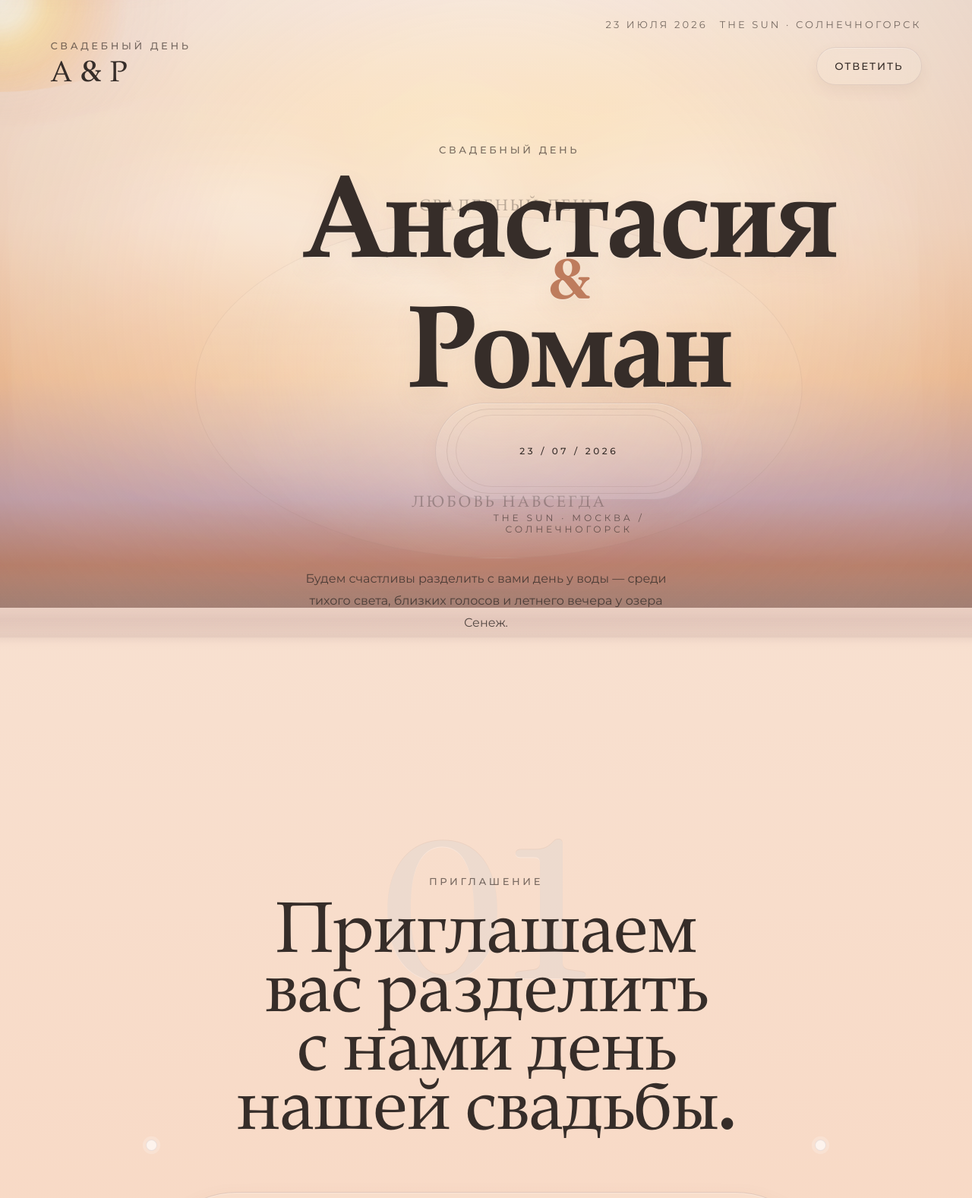
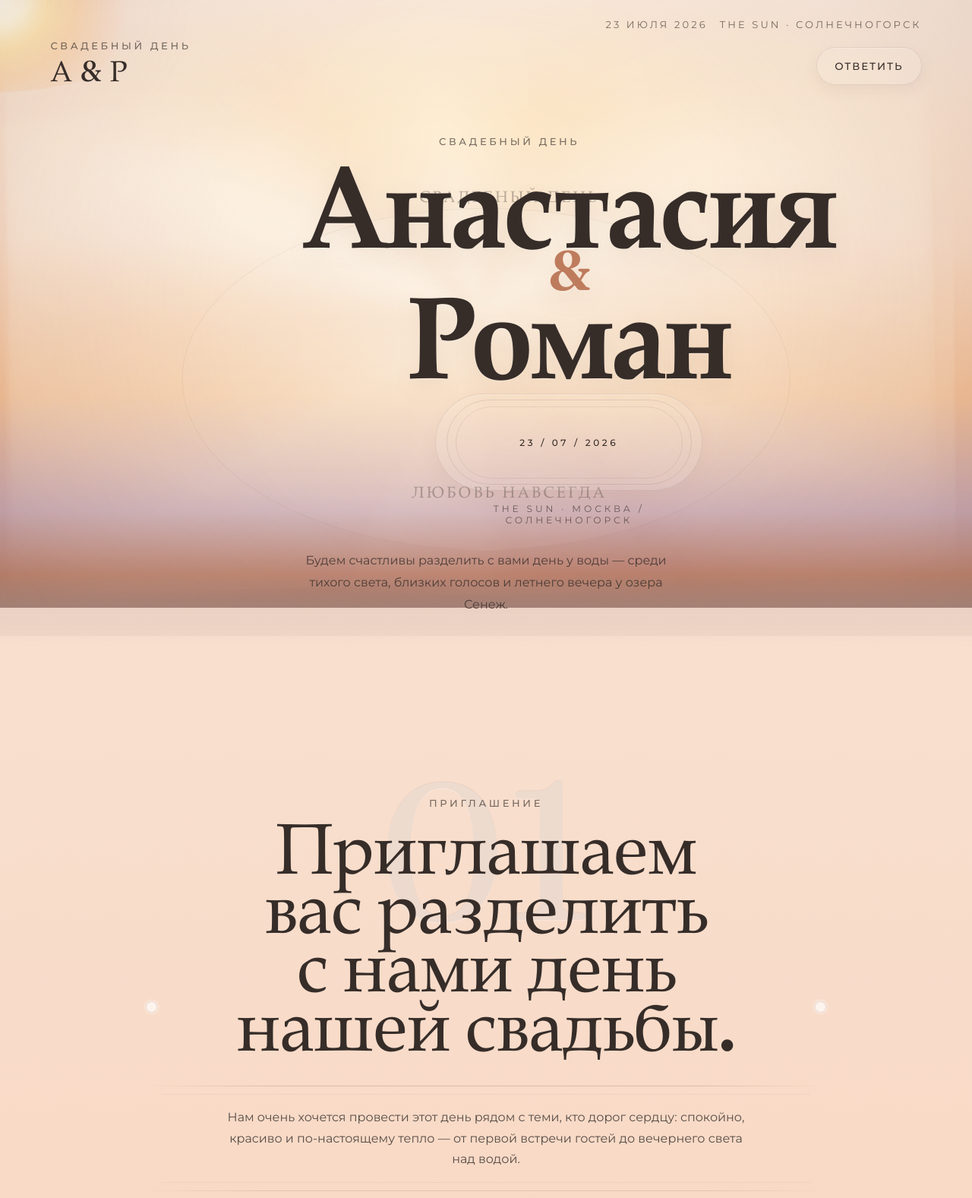
Before and after one commit to reqiii/SimpleLanding, a website built with Vite: page index.html in a window 1280 px wide. Shown: the top 1577 px of the page at 76% size. Built offline with nearby package versions, Linux system fonts and the light colour scheme.

Commit message:
Refactor mobile spatial composition and sunrise atmosphere

```diff
--- a/src/styles/layout.css
+++ b/src/styles/layout.css
@@ -39,7 +39,7 @@
 }
 
 .section + .section {
-  margin-top: clamp(-0.8rem, -0.75vw, -0.35rem);
+  margin-top: clamp(-0.55rem, -0.6vw, -0.22rem);
 }
 
 .section--intro,
@@ -65,7 +65,7 @@
 }
 
 .section--hero + .section--intro {
-  margin-top: clamp(-1.1rem, -1.2vw, -0.45rem);
+  margin-top: clamp(-2rem, -2.5vw, -1rem);
 }
 
 .section--timeline + .section--details {
@@ -164,20 +164,20 @@
   mix-blend-mode: screen;
   transform-origin: var(--sun-center-x) var(--sun-center-y);
   will-change: transform, opacity, filter;
-  -webkit-mask-image: radial-gradient(94% 58% at var(--sun-center-x) var(--sun-center-y), rgba(0, 0, 0, 0.94) 0%, rgba(0, 0, 0, 0.65) 48%, rgba(0, 0, 0, 0.18) 66%, rgba(0, 0, 0, 0) 84%);
-  mask-image: radial-gradient(94% 58% at var(--sun-center-x) var(--sun-center-y), rgba(0, 0, 0, 0.94) 0%, rgba(0, 0, 0, 0.65) 48%, rgba(0, 0, 0, 0.18) 66%, rgba(0, 0, 0, 0) 84%);
+  -webkit-mask-image: radial-gradient(100% 62% at var(--sun-center-x) var(--sun-center-y), rgba(0, 0, 0, 0.96) 0%, rgba(0, 0, 0, 0.74) 52%, rgba(0, 0, 0, 0.28) 71%, rgba(0, 0, 0, 0) 88%);
+  mask-image: radial-gradient(100% 62% at var(--sun-center-x) var(--sun-center-y), rgba(0, 0, 0, 0.96) 0%, rgba(0, 0, 0, 0.74) 52%, rgba(0, 0, 0, 0.28) 71%, rgba(0, 0, 0, 0) 88%);
 }
 
 .background-system__light--rays-soft {
   background-image: var(--gradient-sun-rays-soft);
-  filter: blur(14px);
+  filter: blur(10px);
   opacity: var(--atmo-ray-soft-opacity);
   animation: sunriseRaySoftDrift 38s cubic-bezier(0.3, 0.05, 0.25, 1) infinite alternate;
 }
 
 .background-system__light--rays-structure {
   background-image: var(--gradient-sun-rays-structure);
-  filter: blur(6px);
+  filter: blur(4px);
   opacity: var(--atmo-ray-structure-opacity);
   animation:
     sunriseRayStructureDrift 31s cubic-bezier(0.35, 0.08, 0.28, 1) infinite alternate,
@@ -185,10 +185,10 @@
 }
 
 .background-system__light--reflection {
-  top: calc(82% + var(--horizon-shift));
+  top: calc(79% + var(--horizon-shift));
   left: var(--sun-center-x);
-  width: min(62rem, 92vw);
-  height: clamp(9rem, 16vw, 12.5rem);
+  width: min(66rem, 96vw);
+  height: clamp(8rem, 15vw, 11.5rem);
   border-radius: 50%;
   background: var(--gradient-sea-reflection);
   filter: blur(10px);
@@ -228,40 +228,40 @@
   }
 
   .background-system__light--orb {
-    width: min(10.25rem, 44vw);
-    height: min(10.25rem, 44vw);
-    opacity: calc(var(--atmo-sun-orb-opacity) * 0.96);
+    width: min(11.2rem, 48vw);
+    height: min(11.2rem, 48vw);
+    opacity: calc(var(--atmo-sun-orb-opacity) * 1.02);
   }
 
   .background-system__light--sun {
-    width: min(22rem, 76vw);
-    height: clamp(9.4rem, 36vw, 13rem);
-    opacity: calc(var(--atmo-sun-core-opacity) * 1.02);
+    width: min(24rem, 82vw);
+    height: clamp(10.4rem, 40vw, 14.2rem);
+    opacity: calc(var(--atmo-sun-core-opacity) * 1.06);
   }
 
   .background-system__light--halo {
-    width: min(31rem, 98vw);
-    height: clamp(12.5rem, 50vw, 18rem);
+    width: min(34rem, 108vw);
+    height: clamp(13.5rem, 56vw, 19rem);
     filter: blur(4.5px);
-    opacity: calc(var(--atmo-sun-halo-opacity) * 1.05);
+    opacity: calc(var(--atmo-sun-halo-opacity) * 1.1);
   }
 
   .background-system__light--reflection {
-    top: calc(86% + var(--horizon-shift));
-    width: 106vw;
-    height: clamp(7.2rem, 27vw, 9.6rem);
+    top: calc(84.5% + var(--horizon-shift));
+    width: 112vw;
+    height: clamp(7.8rem, 30vw, 10.2rem);
     filter: blur(8px);
-    opacity: calc(var(--atmo-reflection-opacity) * 0.92);
+    opacity: calc(var(--atmo-reflection-opacity) * 0.86);
   }
 
   .background-system__light--rays-soft {
-    filter: blur(11px);
-    opacity: calc(var(--atmo-ray-soft-opacity) * 1.05);
+    filter: blur(8px);
+    opacity: calc(var(--atmo-ray-soft-opacity) * 1.16);
   }
 
   .background-system__light--rays-structure {
-    filter: blur(4px);
-    opacity: calc(var(--atmo-ray-structure-opacity) * 1.08);
+    filter: blur(3px);
+    opacity: calc(var(--atmo-ray-structure-opacity) * 1.12);
     -webkit-mask-image: radial-gradient(105% 66% at var(--sun-center-x) var(--sun-center-y), rgba(0, 0, 0, 0.95) 0%, rgba(0, 0, 0, 0.7) 52%, rgba(0, 0, 0, 0.2) 71%, rgba(0, 0, 0, 0) 88%);
     mask-image: radial-gradient(105% 66% at var(--sun-center-x) var(--sun-center-y), rgba(0, 0, 0, 0.95) 0%, rgba(0, 0, 0, 0.7) 52%, rgba(0, 0, 0, 0.2) 71%, rgba(0, 0, 0, 0) 88%);
   }
--- a/src/styles/sections.css
+++ b/src/styles/sections.css
@@ -1,13 +1,13 @@
 .section--hero {
-  padding-top: clamp(1rem, 2.5vw, 1.8rem);
+  padding-top: clamp(0.8rem, 2vw, 1.5rem);
 }
 
 .hero-stage {
   position: relative;
-  min-height: calc(100svh - 6rem);
+  min-height: calc(88svh - 5rem);
   display: grid;
   place-items: center;
-  padding: clamp(1.5rem, 3.6vw, 2.4rem) 0 clamp(2.1rem, 5vw, 3.2rem);
+  padding: clamp(1.2rem, 3vw, 2rem) 0 clamp(1.2rem, 3.6vw, 2.1rem);
   overflow: clip;
 }
 
@@ -16,7 +16,7 @@
   width: min(100%, 52rem);
   display: grid;
   justify-items: center;
-  gap: clamp(1.6rem, 3.6vw, 2.7rem);
+  gap: clamp(1.05rem, 2.6vw, 1.9rem);
 }
 
 .hero-stage__inner::before {
@@ -187,7 +187,7 @@
 
 .hero-stage__poetic {
   margin: 0;
-  max-width: 32rem;
+  max-width: 30rem;
   color: var(--color-text-muted);
   font-size: clamp(0.96rem, 1.25vw, 1.1rem);
   line-height: 1.82;
@@ -252,29 +252,34 @@
 
 .editorial-block--intro {
   justify-items: center;
-  padding-top: var(--space-5);
+  padding-top: clamp(0.1rem, 1.2vw, 0.8rem);
+}
+
+.section--intro .section-heading {
+  padding-top: clamp(0.9rem, 2.2vw, 1.4rem);
+  margin-bottom: clamp(0.7rem, 2vw, 1.2rem);
 }
 
 .intro-ornament {
   --intro-loop-width: min(100%, 56rem);
-  --intro-loop-height: clamp(10.5rem, 23vw, 15rem);
+  --intro-loop-height: clamp(8.8rem, 20vw, 12rem);
   --intro-loop-node-size: clamp(0.6rem, 1.05vw, 0.82rem);
   --intro-loop-stroke: 1px;
   width: min(100%, 58rem);
   position: relative;
   display: grid;
   justify-items: center;
-  gap: clamp(1.3rem, 3.3vw, 2rem);
+  gap: clamp(0.75rem, 2.1vw, 1.35rem);
 }
 
 .intro-ornament__frame {
   position: relative;
   isolation: isolate;
   width: var(--intro-loop-width);
-  min-height: var(--intro-loop-height);
+  min-height: auto;
   display: grid;
   place-items: center;
-  padding: clamp(1.8rem, 4.4vw, 2.8rem) clamp(1.4rem, 5vw, 4rem);
+  padding: clamp(1.15rem, 3vw, 1.8rem) clamp(1rem, 3.4vw, 2.2rem);
 }
 
 .intro-ornament__frame::before,
@@ -286,21 +291,23 @@
 
 .intro-ornament__frame::before {
   inset: 0;
-  border: var(--intro-loop-stroke) solid var(--glass-border);
-  border-radius: 999px;
-  background: color-mix(in srgb, var(--glass-fill-soft) 95%, rgba(255, 255, 255, 0.02));
-  box-shadow:
-    inset 0 0 0 1px var(--glass-highlight),
-    var(--glass-shadow);
-  backdrop-filter: blur(calc(var(--glass-blur) * 0.72));
-  -webkit-backdrop-filter: blur(calc(var(--glass-blur) * 0.72));
+  border: 0;
+  border-radius: 0;
+  background:
+    linear-gradient(90deg, rgba(124, 94, 83, 0), rgba(124, 94, 83, 0.24) 18%, rgba(124, 94, 83, 0.24) 82%, rgba(124, 94, 83, 0)) top / 100% 1px no-repeat,
+    linear-gradient(90deg, rgba(124, 94, 83, 0), rgba(124, 94, 83, 0.18) 18%, rgba(124, 94, 83, 0.18) 82%, rgba(124, 94, 83, 0)) bottom / 100% 1px no-repeat;
+  box-shadow: none;
   z-index: -2;
 }
 
 .intro-ornament__frame::after {
-  inset: clamp(0.5rem, 1.3vw, 0.8rem) clamp(0.8rem, 2.1vw, 1.3rem);
-  border: 1px solid var(--glass-border-soft);
-  border-radius: 999px;
+  inset: clamp(0.45rem, 1vw, 0.7rem) clamp(0.8rem, 2.1vw, 1.3rem);
+  border-top: 1px solid color-mix(in srgb, var(--glass-border-soft) 82%, rgba(255, 255, 255, 0.1));
+  border-bottom: 1px solid color-mix(in srgb, var(--glass-border-soft) 78%, rgba(255, 255, 255, 0.08));
+  border-left: 0;
+  border-right: 0;
+  border-radius: 0;
+  opacity: 0.65;
   z-index: -1;
 }
 
@@ -308,13 +315,13 @@
 .intro-ornament::after {
   content: '';
   position: absolute;
-  top: calc(50% + clamp(1.9rem, 5vw, 2.7rem));
+  top: calc(50% + clamp(0.9rem, 2.6vw, 1.3rem));
   width: var(--intro-loop-node-size);
   height: var(--intro-loop-node-size);
   border-radius: 50%;
   border: 1px solid color-mix(in srgb, var(--glass-border) 82%, rgba(255, 255, 255, 0.04));
   background: var(--color-overlay-strong);
-  box-shadow: 0 0 0 0.26rem var(--color-white-faint);
+  box-shadow: 0 0 0 0.18rem var(--color-white-faint);
   z-index: 1;
 }
 
@@ -1155,13 +1162,13 @@
 @media (max-width: 720px) {
   .intro-ornament {
     --intro-loop-width: min(100%, 30rem);
-    --intro-loop-height: clamp(8.8rem, 36vw, 11rem);
+    --intro-loop-height: auto;
     --intro-loop-stroke: 1px;
-    gap: clamp(1rem, 4vw, 1.4rem);
+    gap: clamp(0.65rem, 2.6vw, 1rem);
   }
 
   .intro-ornament__frame {
-    padding: clamp(1.35rem, 4.4vw, 2rem) clamp(1.1rem, 4.2vw, 1.7rem);
+    padding: clamp(0.7rem, 2.8vw, 1rem) clamp(0.8rem, 3.2vw, 1.2rem);
   }
 
   .intro-ornament__frame::after {
@@ -1176,17 +1183,17 @@
   .hero-stage {
     min-height: auto;
     gap: 0.9rem;
-    padding: clamp(1.1rem, 4vw, 1.6rem) 0 clamp(1.5rem, 5vw, 2.2rem);
+    padding: clamp(0.7rem, 2.6vw, 1.2rem) 0 clamp(0.7rem, 3.1vw, 1.25rem);
   }
 
   .hero-stage__composition {
     width: min(100%, 31rem);
-    min-height: clamp(19rem, 84vw, 24rem);
+    min-height: clamp(16.5rem, 76vw, 20.5rem);
     gap: 0.7rem;
   }
 
   .hero-stage__core {
-    min-height: clamp(16.5rem, 70vw, 20.5rem);
+    min-height: clamp(14.8rem, 64vw, 18rem);
   }
 
   .hero-stage__title,
@@ -1228,7 +1235,7 @@
   .hero-stage__poetic {
     max-width: 22rem;
     font-size: clamp(0.9rem, 3.7vw, 1rem);
-    line-height: 1.76;
+    line-height: 1.66;
   }
 
   .venue-ornament__frame {
@@ -1346,8 +1353,8 @@
 
 @media (max-width: 430px) {
   .hero-stage {
-    padding-top: 0.6rem;
-    gap: 0.6rem;
+    padding-top: 0.35rem;
+    gap: 0.45rem;
   }
 
   .hero-stage__inner {
@@ -1355,11 +1362,11 @@
   }
 
   .hero-stage__composition {
-    min-height: clamp(17rem, 92vw, 20rem);
+    min-height: clamp(15rem, 80vw, 17.5rem);
   }
 
   .hero-stage__core {
-    min-height: clamp(15.5rem, 78vw, 18.5rem);
+    min-height: clamp(13.8rem, 68vw, 16.3rem);
   }
 
   .hero-stage__title {
@@ -1383,30 +1390,24 @@
   }
 
   .hero-stage__poetic {
-    max-width: 20.5rem;
+    max-width: 19.8rem;
   }
 
   .editorial-block {
-    gap: 1.3rem;
+    gap: 0.9rem;
   }
 
   .editorial-block--intro {
-    padding-top: 0.2rem;
+    padding-top: 0;
   }
 
   .intro-ornament {
     --intro-loop-height: auto;
-    gap: 0.85rem;
+    gap: 0.55rem;
   }
 
   .intro-ornament__frame {
-    border-radius: 1.5rem;
-    padding: 1rem 0.9rem;
-  }
-
-  .intro-ornament__frame::before,
-  .intro-ornament__frame::after {
-    border-radius: 1.5rem;
+    padding: 0.6rem 0.72rem;
   }
 
   .editorial-block__copy {
@@ -1504,11 +1505,11 @@
   }
 
   .rsvp-form {
-    gap: 0.85rem;
+    gap: 0.55rem;
   }
 
   .rsvp-form__actions {
-    gap: 0.6rem;
+    gap: 0.45rem;
   }
 
   .rsvp-form__group {
--- a/src/styles/tokens.css
+++ b/src/styles/tokens.css
@@ -61,20 +61,20 @@
   --color-accent-mist-deep: rgba(172, 141, 128, 0.24);
   --color-bg-vignette: rgba(153, 125, 112, 0.24);
 
-  --atmo-horizon-opacity: 0.5;
-  --atmo-sea-opacity: 0.5;
-  --atmo-depth-opacity: 0.32;
+  --atmo-horizon-opacity: 0.44;
+  --atmo-sea-opacity: 0.4;
+  --atmo-depth-opacity: 0.26;
   --atmo-sun-orb-opacity: 0.96;
   --atmo-sun-core-opacity: 0.95;
   --atmo-sun-halo-opacity: 0.44;
   --atmo-reflection-opacity: 0.36;
-  --atmo-ray-soft-opacity: 0.54;
-  --atmo-ray-structure-opacity: 0.34;
+  --atmo-ray-soft-opacity: 0.66;
+  --atmo-ray-structure-opacity: 0.44;
   --atmo-haze-opacity: 0.22;
   --atmo-vignette-opacity: 0.58;
-  --sun-center-x: 52%;
-  --sun-center-y: 54%;
-  --horizon-shift: 7%;
+  --sun-center-x: 50%;
+  --sun-center-y: 53.2%;
+  --horizon-shift: 6.6%;
 
   --glass-blur: 13px;
   --glass-blur-strong: 16px;
@@ -105,21 +105,21 @@
   --gradient-accent-glow: radial-gradient(circle at top right, var(--color-accent-soft), var(--color-white-clear) 44%);
 
   --gradient-background-base:
-    radial-gradient(82% 35% at var(--sun-center-x) 20%, rgba(255, 226, 176, 0.58), rgba(255, 226, 176, 0) 58%),
-    radial-gradient(112% 55% at 50% calc(77% + var(--horizon-shift)), rgba(186, 139, 132, 0.13), rgba(186, 139, 132, 0) 84%),
+    radial-gradient(88% 41% at var(--sun-center-x) 21%, rgba(255, 226, 176, 0.62), rgba(255, 226, 176, 0) 61%),
+    radial-gradient(126% 63% at 50% calc(79% + var(--horizon-shift)), rgba(186, 139, 132, 0.1), rgba(186, 139, 132, 0) 90%),
     linear-gradient(
       180deg,
       var(--color-sunrise-sky-blush) 0%,
-      #f5d8c2 36%,
-      var(--color-sunrise-apricot-light) 62%,
-      #c2a0ac 82%,
-      var(--color-sunrise-sea-coral) 93%,
+      #f5d8c2 39%,
+      var(--color-sunrise-apricot-light) 65%,
+      #c3a2ad 84%,
+      var(--color-sunrise-sea-coral) 94.5%,
       #a9887b 100%
     );
-  --gradient-background-horizon: linear-gradient(180deg, rgba(183, 149, 164, 0) 88%, rgba(160, 126, 145, 0.3) 95%, rgba(160, 126, 145, 0.04) 99%, rgba(160, 126, 145, 0) 100%);
-  --gradient-background-sea: linear-gradient(180deg, rgba(210, 162, 146, 0) 90%, rgba(175, 114, 96, 0.2) 96%, rgba(147, 104, 93, 0.1) 99%, rgba(147, 104, 93, 0) 100%);
-  --gradient-background-depth: linear-gradient(180deg, rgba(127, 96, 87, 0) 96%, rgba(121, 90, 84, 0.1) 99%, rgba(113, 84, 79, 0.22) 100%);
-  --gradient-background-haze: radial-gradient(circle at var(--sun-center-x) 16%, rgba(255, 240, 211, 0.4) 0%, rgba(255, 228, 198, 0.09) 42%, rgba(255, 255, 255, 0) 70%);
+  --gradient-background-horizon: linear-gradient(180deg, rgba(183, 149, 164, 0) 85%, rgba(160, 126, 145, 0.2) 93%, rgba(160, 126, 145, 0.08) 97%, rgba(160, 126, 145, 0) 100%);
+  --gradient-background-sea: linear-gradient(180deg, rgba(210, 162, 146, 0) 84%, rgba(175, 114, 96, 0.14) 93%, rgba(147, 104, 93, 0.08) 98%, rgba(147, 104, 93, 0) 100%);
+  --gradient-background-depth: linear-gradient(180deg, rgba(127, 96, 87, 0) 90%, rgba(121, 90, 84, 0.08) 96%, rgba(113, 84, 79, 0.16) 100%);
+  --gradient-background-haze: radial-gradient(circle at var(--sun-center-x) 17%, rgba(255, 240, 211, 0.44) 0%, rgba(255, 228, 198, 0.12) 44%, rgba(255, 255, 255, 0) 73%);
   --gradient-sun-orb: radial-gradient(circle, rgba(255, 255, 248, 1) 0%, rgba(255, 247, 218, 0.98) 24%, rgba(255, 222, 165, 0.84) 42%, rgba(255, 206, 144, 0.2) 60%, rgba(255, 206, 144, 0) 74%);
   --gradient-sun-core: radial-gradient(circle, rgba(255, 255, 250, 1) 0%, rgba(255, 252, 236, 1) 12%, rgba(255, 232, 176, 0.92) 26%, rgba(255, 206, 142, 0.56) 40%, rgba(255, 186, 126, 0.18) 56%, rgba(255, 186, 126, 0) 68%);
   --gradient-sun-halo: radial-gradient(circle, rgba(255, 232, 182, 0.48) 0%, rgba(233, 172, 149, 0.2) 38%, rgba(194, 154, 166, 0.08) 54%, rgba(183, 146, 164, 0) 72%);
@@ -127,36 +127,36 @@
     conic-gradient(
       from -92deg at var(--sun-center-x) var(--sun-center-y),
       rgba(255, 255, 255, 0) 0%,
-      rgba(255, 244, 217, 0.62) 7%,
+      rgba(255, 244, 217, 0.84) 7%,
       rgba(255, 255, 255, 0) 16%,
-      rgba(248, 190, 151, 0.38) 23%,
+      rgba(248, 190, 151, 0.52) 23%,
       rgba(255, 255, 255, 0) 34%,
-      rgba(255, 240, 212, 0.52) 43%,
+      rgba(255, 240, 212, 0.76) 43%,
       rgba(255, 255, 255, 0) 52%,
-      rgba(236, 169, 138, 0.33) 62%,
+      rgba(236, 169, 138, 0.42) 62%,
       rgba(255, 255, 255, 0) 73%,
-      rgba(255, 234, 203, 0.46) 82%,
+      rgba(255, 234, 203, 0.58) 82%,
       rgba(255, 255, 255, 0) 100%
     ),
-    radial-gradient(126% 62% at var(--sun-center-x) var(--sun-center-y), rgba(255, 228, 188, 0.56), rgba(255, 228, 188, 0) 72%);
+    radial-gradient(128% 64% at var(--sun-center-x) var(--sun-center-y), rgba(255, 228, 188, 0.62), rgba(255, 228, 188, 0) 74%);
   --gradient-sun-rays-structure:
     conic-gradient(
       from -85deg at var(--sun-center-x) var(--sun-center-y),
       rgba(255, 255, 255, 0) 0%,
-      rgba(255, 243, 213, 0.52) 6%,
+      rgba(255, 243, 213, 0.66) 6%,
       rgba(255, 255, 255, 0) 12%,
-      rgba(255, 236, 206, 0.44) 21%,
+      rgba(255, 236, 206, 0.56) 21%,
       rgba(255, 255, 255, 0) 28%,
-      rgba(240, 176, 144, 0.32) 38%,
+      rgba(240, 176, 144, 0.42) 38%,
       rgba(255, 255, 255, 0) 45%,
-      rgba(255, 243, 213, 0.38) 55%,
+      rgba(255, 243, 213, 0.52) 55%,
       rgba(255, 255, 255, 0) 63%,
-      rgba(238, 170, 140, 0.3) 74%,
+      rgba(238, 170, 140, 0.38) 74%,
       rgba(255, 255, 255, 0) 82%,
-      rgba(255, 240, 210, 0.34) 90%,
+      rgba(255, 240, 210, 0.5) 90%,
       rgba(255, 255, 255, 0) 100%
     ),
-    radial-gradient(105% 49% at var(--sun-center-x) var(--sun-center-y), rgba(255, 230, 189, 0.5), rgba(255, 230, 189, 0) 63%);
+    radial-gradient(110% 52% at var(--sun-center-x) var(--sun-center-y), rgba(255, 230, 189, 0.56), rgba(255, 230, 189, 0) 66%);
   --gradient-sea-reflection: radial-gradient(58% 56% at var(--sun-center-x) 18%, rgba(242, 180, 133, 0.46) 0%, rgba(199, 128, 108, 0.18) 40%, rgba(199, 128, 108, 0) 72%);
   --gradient-vignette: radial-gradient(circle at center, rgba(255, 255, 255, 0) 46%, rgba(181, 151, 137, 0.16) 82%, var(--color-bg-vignette) 100%);
   --texture-grain: radial-gradient(rgba(255, 255, 255, 0.72) 0.65px, transparent 0.65px);
@@ -218,9 +218,9 @@
     --container-pad: clamp(0.625rem, 3.8vw, 0.85rem);
     --radius-xl: 2rem;
     --radius-lg: 1.8rem;
-    --sun-center-x: 52%;
-    --sun-center-y: 58.8%;
-    --horizon-shift: 9.5%;
+    --sun-center-x: 50%;
+    --sun-center-y: 57.4%;
+    --horizon-shift: 8.8%;
     --space-7: clamp(4rem, 12vw, 5.5rem);
     --space-8: clamp(5rem, 14vw, 7rem);
     --space-section-tight: clamp(3.3rem, 9vw, 4.6rem);
@@ -230,30 +230,30 @@
     --space-heading-content: clamp(1.15rem, 4.8vw, 2rem);
     --text-hero: clamp(4.25rem, 18vw, 6.2rem);
     --gradient-background-base:
-      radial-gradient(90% 38% at var(--sun-center-x) 20%, rgba(255, 226, 176, 0.58), rgba(255, 226, 176, 0) 58%),
-      radial-gradient(116% 58% at 50% calc(79% + var(--horizon-shift)), rgba(186, 139, 132, 0.12), rgba(186, 139, 132, 0) 84%),
+      radial-gradient(97% 43% at var(--sun-center-x) 21%, rgba(255, 226, 176, 0.64), rgba(255, 226, 176, 0) 64%),
+      radial-gradient(126% 62% at 50% calc(80% + var(--horizon-shift)), rgba(186, 139, 132, 0.1), rgba(186, 139, 132, 0) 90%),
       linear-gradient(
         180deg,
         var(--color-sunrise-sky-blush) 0%,
-        #f5d8c2 46%,
-        var(--color-sunrise-apricot-light) 70%,
-        #c2a0ac 88%,
-        var(--color-sunrise-sea-coral) 96%,
+        #f5d8c2 44%,
+        var(--color-sunrise-apricot-light) 68%,
+        #c2a0ac 87%,
+        var(--color-sunrise-sea-coral) 95%,
         #a9887b 100%
       );
-    --gradient-background-haze: radial-gradient(circle at var(--sun-center-x) 23%, rgba(255, 240, 211, 0.34) 0%, rgba(255, 228, 198, 0.08) 44%, rgba(255, 255, 255, 0) 72%);
-    --gradient-background-horizon: linear-gradient(180deg, rgba(183, 149, 164, 0) 93%, rgba(160, 126, 145, 0.28) 98%, rgba(160, 126, 145, 0) 100%);
-    --gradient-background-sea: linear-gradient(180deg, rgba(210, 162, 146, 0) 94%, rgba(175, 114, 96, 0.16) 98%, rgba(147, 104, 93, 0) 100%);
-    --gradient-background-depth: linear-gradient(180deg, rgba(127, 96, 87, 0) 97%, rgba(121, 90, 84, 0.1) 99%, rgba(113, 84, 79, 0.18) 100%);
-    --atmo-ray-soft-opacity: 0.62;
-    --atmo-ray-structure-opacity: 0.38;
+    --gradient-background-haze: radial-gradient(circle at var(--sun-center-x) 23%, rgba(255, 240, 211, 0.4) 0%, rgba(255, 228, 198, 0.11) 46%, rgba(255, 255, 255, 0) 74%);
+    --gradient-background-horizon: linear-gradient(180deg, rgba(183, 149, 164, 0) 89%, rgba(160, 126, 145, 0.22) 96%, rgba(160, 126, 145, 0.02) 100%);
+    --gradient-background-sea: linear-gradient(180deg, rgba(210, 162, 146, 0) 88%, rgba(175, 114, 96, 0.14) 95%, rgba(147, 104, 93, 0.04) 100%);
+    --gradient-background-depth: linear-gradient(180deg, rgba(127, 96, 87, 0) 91%, rgba(121, 90, 84, 0.08) 97%, rgba(113, 84, 79, 0.14) 100%);
+    --atmo-ray-soft-opacity: 0.78;
+    --atmo-ray-structure-opacity: 0.52;
   }
 }
 
 @media (max-width: 430px) {
   :root {
-    --sun-center-x: 52.4%;
-    --sun-center-y: 59.6%;
-    --horizon-shift: 10.4%;
+    --sun-center-x: 50%;
+    --sun-center-y: 58.4%;
+    --horizon-shift: 9.4%;
   }
 }
```
Also changed, not shown: src/styles/motion.css (+8 -8 lines).
